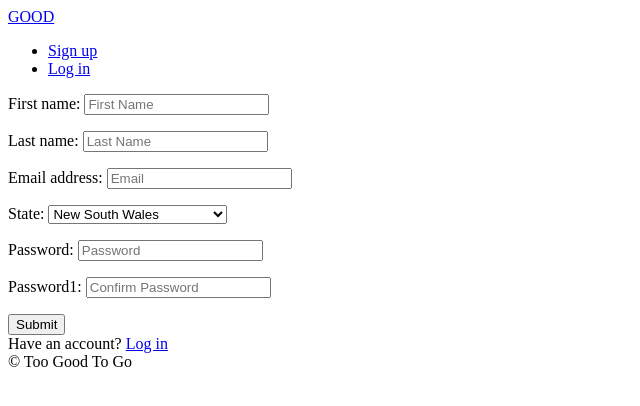
After one commit to dev-jaesim/too-good-to-go, a Django app: page /users/signup/ in a window 1280 px wide. The commit adds this page. Shown: the top 406 px of the page, without its empty margins (0-640 px from the left). Run offline with Django 3.2, Linux system fonts and the light colour scheme.

Commit message:
user registration done

```diff
--- a/config/urls.py
+++ b/config/urls.py
@@ -7,6 +7,7 @@ from django.conf.urls.static import static
 urlpatterns = [
     path("", include("core.urls", namespace="core")),
     path("menus/", include("menus.urls", namespace="menus")),
+    path("users/", include("users.urls", namespace="users")),
     path("admin/", admin.site.urls),
 ]
 
--- a/templates/menus/menu_list.html
+++ b/templates/menus/menu_list.html
@@ -30,4 +30,8 @@ Home
 </a>
 {% endif %}
 
+
+<h1>{{user.state}}</h1>
+<h1>{{logged_in_user}}</h1>
+
 {% endblock content %}
--- a/templates/partials/nav.html
+++ b/templates/partials/nav.html
@@ -1,4 +1,9 @@
 <a href="{% url 'core:home' %}">GOOD</a>
 <ul>
-    <li><a href="#">Login</a></li>
+    {% if user.is_authenticated %}
+    <li><a href="{% url "users:logout" %}">Log out</a></li>
+    {% else %}
+    <li class="nav_link"><a href="{% url "users:signup" %}">Sign up</a></li>
+    <li><a href="{% url "users:login" %}">Log in</a></li>
+    {% endif %}
 </ul>
--- /dev/null
+++ b/templates/users/signup.html
@@ -0,0 +1,24 @@
+{% extends "base.html" %}
+
+{% block page_title %}
+Sign Up
+{% endblock page_title %}
+
+{% block search-bar %}
+{% endblock search-bar %}
+
+{% block content %}
+<div>
+    <div>
+        <form method="POST">
+            {% csrf_token %}
+            {{form.as_p}}
+            <button>Submit</button>
+        </form>
+    </div>
+    <div>
+        <span>Have an account?</span>
+        <a href="{% url 'users:login' %}">Log in</a>
+    </div>
+</div>
+{% endblock content %}
--- /dev/null
+++ b/users/forms.py
@@ -0,0 +1,77 @@
+from django import forms
+from . import models
+
+
+class LoginForm(forms.Form):
+
+    email = forms.EmailField(widget=forms.EmailInput(attrs={"placeholder": "Email"}))
+    password = forms.CharField(
+        widget=forms.PasswordInput(attrs={"placeholder": "Password"})
+    )
+
+    def clean(self):
+        email = self.cleaned_data.get("email")
+        password = self.cleaned_data.get("password")
+        try:
+            user = models.User.objects.get(email=email)
+            if user.check_password(password):
+                return self.cleaned_data
+            else:
+                self.add_error("password", forms.ValidationError("Password is wrong"))
+        except models.User.DoesNotExist:
+            self.add_error("email", forms.ValidationError("User does not exist"))
+
+
+class SignUpForm(forms.ModelForm):
+    class Meta:
+        model = models.User
+        fields = ("first_name", "last_name", "email", "state")
+        widgets = {
+            "first_name": forms.TextInput(attrs={"placeholder": "First Name"}),
+            "last_name": forms.TextInput(attrs={"placeholder": "Last Name"}),
+            "email": forms.EmailInput(attrs={"placeholder": "Email"}),
+        }
+
+    password = forms.CharField(
+        widget=forms.PasswordInput(attrs={"placeholder": "Password"})
+    )
+    password1 = forms.CharField(
+        widget=forms.PasswordInput(attrs={"placeholder": "Confirm Password"})
+    )
+
+    def clean_email(self):
+        email = self.cleaned_data.get("email")
+        try:
+            models.User.objects.get(email=email)
+            raise forms.ValidationError(
+                "That email is already taken", code="existing_user"
+            )
+        except models.User.DoesNotExist:
+            return email
+
+    def clean_password(self):
+        password = self.cleaned_data.get("password")
+
+        if len(password) < 7:
+            self.add_error(
+                "password", forms.ValidationError("Password must have at least 8 chars")
+            )
+        else:
+            return password
+
+    def clean_password1(self):
+        password = self.cleaned_data.get("password")
+        password1 = self.cleaned_data.get("password1")
+
+        if password != password1:
+            raise forms.ValidationError("Password confirmation does not match")
+        else:
+            return password
+
+    def save(self, *args, **kwargs):
+        email = self.cleaned_data.get("email")
+        password = self.cleaned_data.get("password")
+        user = super().save(commit=False)
+        user.username = email
+        user.set_password(password)
+        user.save()
--- a/users/models.py
+++ b/users/models.py
@@ -27,11 +27,9 @@ class User(AbstractUser):
 
     LOGIN_EMAIL = "email"
     LOGIN_GITHUB = "github"
-    LOGIN_KAKAO = "kakao"
     LOGIN_CHOICES = (
         (LOGIN_EMAIL, "Email"),
         (LOGIN_GITHUB, "Github"),
-        (LOGIN_KAKAO, "Kakao"),
     )
 
     state = models.CharField(max_length=50, choices=STATE_CHOICES, default="NSW")
--- /dev/null
+++ b/users/urls.py
@@ -0,0 +1,22 @@
+from django.urls import path
+from . import views
+
+app_name = "users"
+
+urlpatterns = [
+    path("login/", views.LoginView.as_view(), name="login"),
+    # path("login/github/", views.github_login, name="github-login"),
+    # path("login/github/callback/", views.github_callback, name="github-callback"),
+    # path("login/kakao/", views.kakao_login, name="kakao-login"),
+    # path("login/kakao/callback/", views.kakao_callback, name="kakao-callback"),
+    path("logout/", views.log_out, name="logout"),
+    path("signup/", views.SignUpView.as_view(), name="signup"),
+    # path(
+    #     "verify/<str:key>/", views.complete_verification, name="complete-verification"
+    # ),
+    # path("update-profile/", views.UpdateProfileView.as_view(), name="update"),
+    # path("update-password/", views.UpdatePasswordView.as_view(), name="password"),
+    # path("<int:pk>/", views.UserProfileView.as_view(), name="profile"),
+    # path("switch-hosting/", views.switch_hosting, name="switch-hosting"),
+    # path("switch-language/", views.switch_language, name="switch-language"),
+]
--- a/users/views.py
+++ b/users/views.py
@@ -1,3 +1,51 @@
-from django.shortcuts import render
+from django.views.generic import FormView
+from django.shortcuts import redirect, reverse
+from django.urls import reverse_lazy
+from django.contrib.auth import authenticate, login, logout
+from django.contrib import messages
+from . import forms
 
-# Create your views here.
+
+class LoginView(FormView):
+
+    """ LoginView Definition """
+
+    template_name = "users/login.html"
+    form_class = forms.LoginForm
+
+    def form_valid(self, form):
+        email = form.cleaned_data.get("email")
+        password = form.cleaned_data.get("password")
+        user = authenticate(self.request, username=email, password=password)
+        if user is not None:
+            login(self.request, user)
+        return super().form_valid(form)
+
+    def get_success_url(self):
+        next_arg = self.request.GET.get("next")
+        if next_arg is not None:
+            return next_arg
+        else:
+            return reverse("core:home")
+
+
+def log_out(request):
+    messages.info(request, f"See you later")
+    logout(request)
+    return redirect(reverse("core:home"))
+
+
+class SignUpView(FormView):
+    template_name = "users/signup.html"
+    form_class = forms.SignUpForm
+    success_url = reverse_lazy("core:home")
+
+    def form_valid(self, form):
+        form.save()
+        email = form.cleaned_data.get("email")
+        password = form.cleaned_data.get("password")
+        user = authenticate(self.request, username=email, password=password)
+        if user is not None:
+            login(self.request, user)
+        # user.verify_email()
+        return super().form_valid(form)
```
Also changed, not shown: menus/views.py (+7 -3 lines), templates/users/login.html (added, +22 -0 lines), users/migrations/0003_auto_20191128_1450.py (added).
